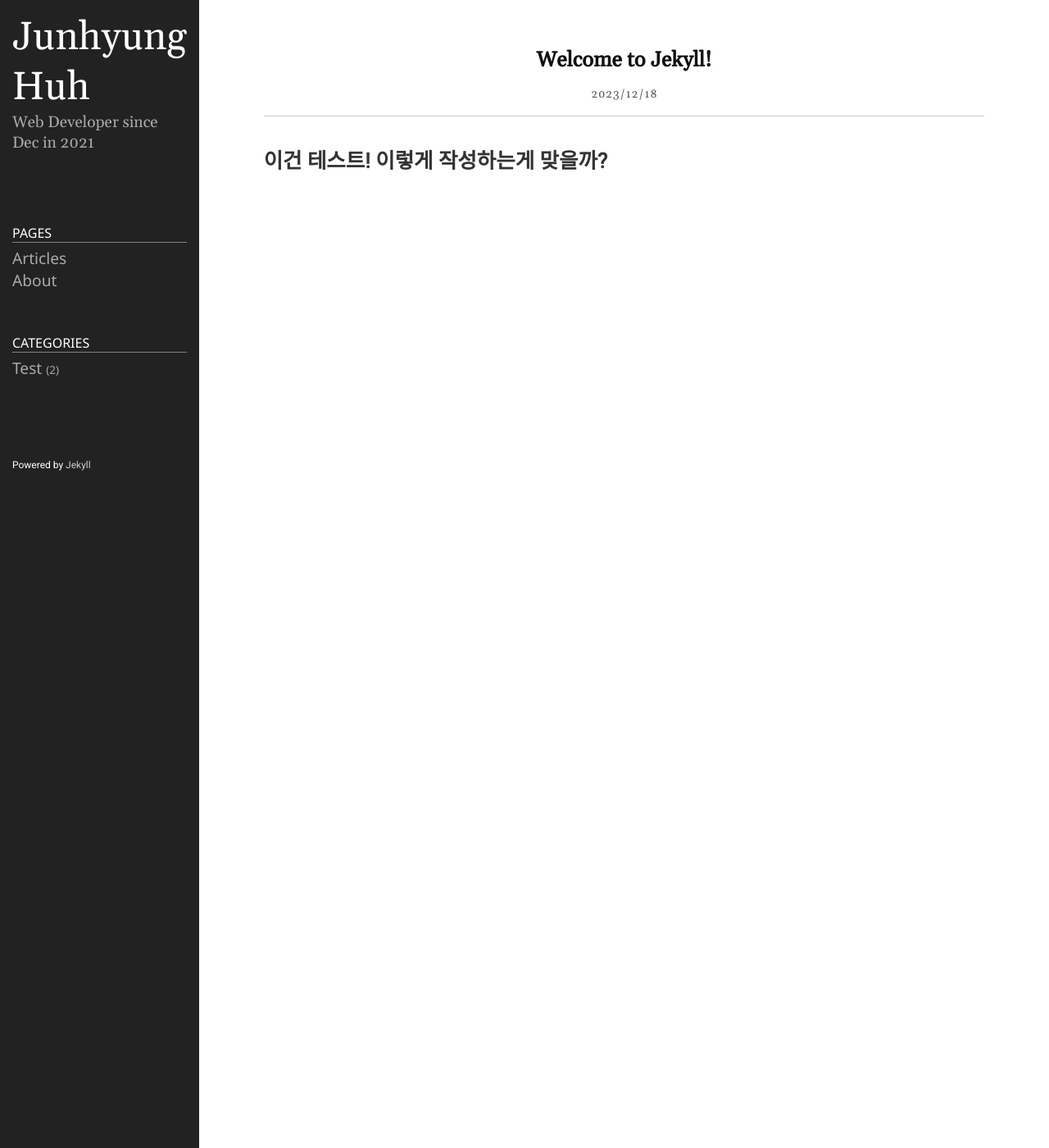
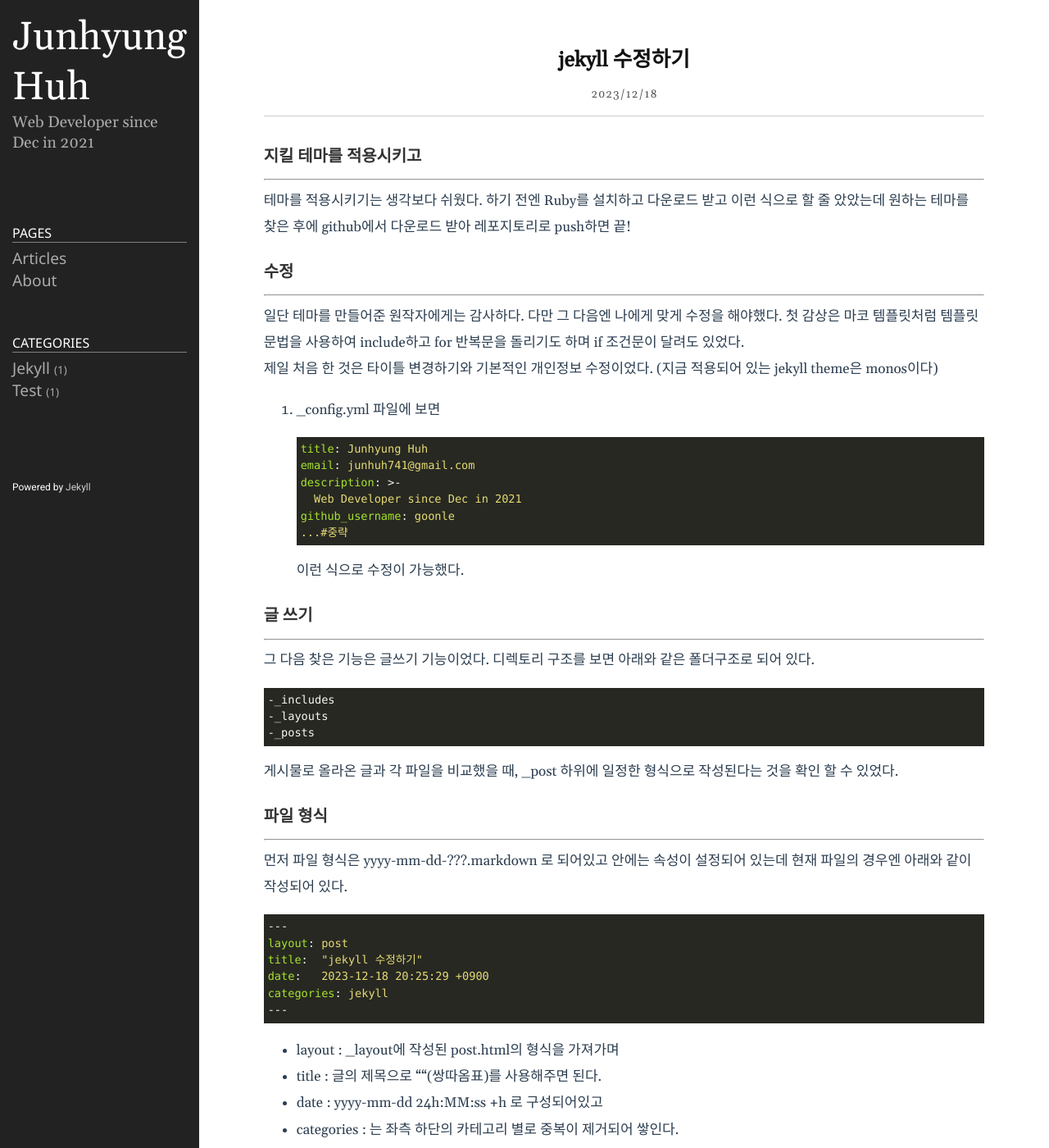
Before and after one commit to goonle/goonle.github.io, a Jekyll site: the page built from _posts/2023-12-18-test.markdown, in a window 1280 px wide and 1400 px high. Shown: the whole window at 82% size. Built offline with Jekyll 4.4.1, drawn with Linux system fonts in a browser that asks for light colours.

Commit message:
Update 2023-12-18-test.markdown

````diff
--- a/_posts/2023-12-18-test.markdown
+++ b/_posts/2023-12-18-test.markdown
@@ -1,7 +1,58 @@
 ---
 layout: post
-title:  "Welcome to Jekyll!"
+title:  "jekyll 수정하기"
 date:   2023-12-18 20:25:29 +0900
-categories: test
+categories: jekyll
 ---
-# 이건 테스트! 이렇게 작성하는게 맞을까?
+
+### 지킬 테마를 적용시키고
+---
+테마를 적용시키기는 생각보다 쉬웠다.
+하기 전엔 Ruby를 설치하고 다운로드 받고 이런 식으로 할 줄 았았는데
+원하는 테마를 찾은 후에 github에서 다운로드 받아 레포지토리로 push하면 끝!
+
+### 수정
+---
+일단 테마를 만들어준 원작자에게는 감사하다.
+다만 그 다음엔 나에게 맞게 수정을 해야했다.
+첫 감상은 마코 템플릿처럼 템플릿 문법을 사용하여 include하고 for 반복문을 돌리기도 하며 if 조건문이 달려도 있었다.
+
+제일 처음 한 것은 타이틀 변경하기와 기본적인 개인정보 수정이었다.
+(지금 적용되어 있는 jekyll theme은 monos이다)
+
+1. _config.yml 파일에 보면
+```yml
+title: Junhyung Huh
+email: junhuh741@gmail.com
+description: >-
+  Web Developer since Dec in 2021
+github_username: goonle
+...#중략
+```
+이런 식으로 수정이 가능했다.
+
+### 글 쓰기
+---
+그 다음 찾은 기능은 글쓰기 기능이었다. 디렉토리 구조를 보면 아래와 같은 폴더구조로 되어 있다.
+```
+-_includes
+-_layouts
+-_posts
+```
+게시물로 올라온 글과 각 파일을 비교했을 때, _post 하위에 일정한 형식으로 작성된다는 것을 확인 할 수 있었다.
+
+### 파일 형식
+---
+먼저 파일 형식은 yyyy-mm-dd-???.markdown 로 되어있고 안에는 속성이 설정되어 있는데 현재 파일의 경우엔 아래와 같이 작성되어 있다.
+```markdown
+---
+layout: post
+title:  "jekyll 수정하기"
+date:   2023-12-18 20:25:29 +0900
+categories: jekyll
+---
+```
+- layout :  _layout에 작성된 post.html의 형식을 가져가며
+- title : 글의 제목으로 ""(쌍따옴표)를 사용해주면 된다.
+- date : yyyy-mm-dd 24h:MM:ss +h 로 구성되어있고
+- categories : 는 좌측 하단의 카테고리 별로 중복이 제거되어 쌓인다.
````
